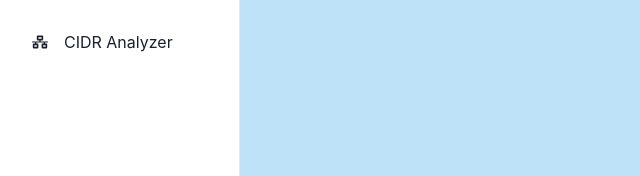
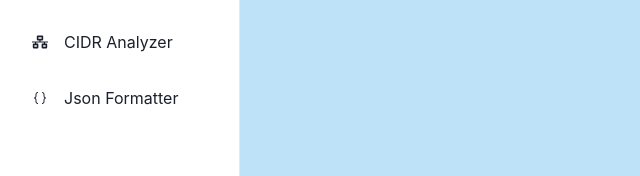
Before and after one commit to iwahara/dev-util, a React (Create React App) app: page / in a window 1280 px wide. Shown: the part 122-298 px from the top of the page, without its empty margins (0-640 px from the left). Built offline with nearby package versions, Linux system fonts and the light colour scheme.

Commit message:
一通り完成

```diff
--- a/src/components/SideBar.tsx
+++ b/src/components/SideBar.tsx
@@ -17,10 +17,12 @@ import {
 import { FiClock, FiCompass, FiStar, FiSettings, FiMenu } from "react-icons/fi";
 
 import { FaNetworkWired } from "react-icons/fa";
+import { VscJson } from "react-icons/vsc";
 
 import { IconType } from "react-icons";
 import CidrAnalyzer from "./CidrAnalyzer";
 import CronParser from "./CronParser";
+import JsonFormatter from "./JsonFormatter";
 
 type ReactText = string | number;
 
@@ -32,6 +34,7 @@ interface LinkItemProps {
 const LinkItems: Array<LinkItemProps> = [
   { name: "Cron Formatter", icon: FiClock, content: <CronParser /> },
   { name: "CIDR Analyzer", icon: FaNetworkWired, content: <CidrAnalyzer /> },
+  { name: "Json Formatter", icon: VscJson, content: <JsonFormatter /> },
 ];
 
 export default function SimpleSidebar() {
```
